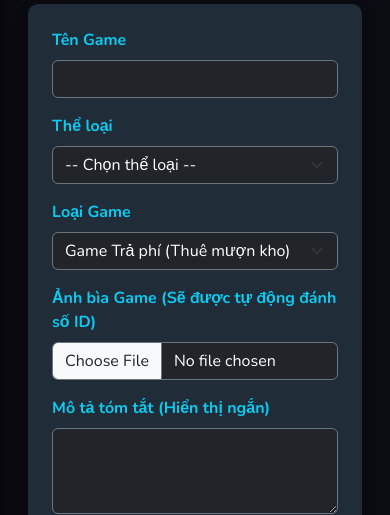
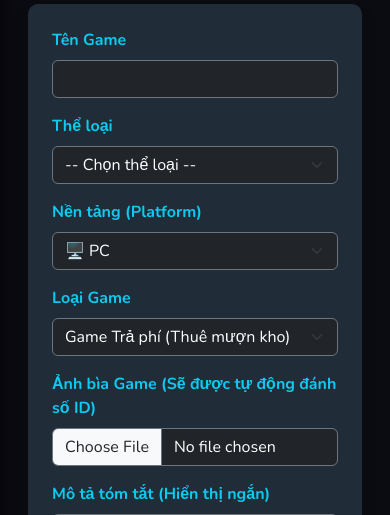
Before and after one commit to Thanhan2k6/andayplay, a PHP site: page /admin_add_game.php in a window 390 px wide. Shown: the part 159-674 px from the top of the page. Run offline with PHP 8.4, Linux system fonts and the light colour scheme; the visitor is signed in with stand-in values (Sample User, id 1); data that the repository does not hold is empty.

Commit message:
Them chuc nang phan loai PC Mobile cho Admin

```diff
--- a/admin_add_game.php
+++ b/admin_add_game.php
@@ -15,6 +15,9 @@ if(isset($_POST['btn_add'])) {
     $title = $conn->real_escape_string($_POST['title']);
     $category_id = intval($_POST['category_id']);
 
+    // ĐOẠN MỚI: Bắt dữ liệu Nền tảng
+    $platform = $conn->real_escape_string($_POST['platform']);
+
     // Lưu ý: Đổi tên biến $description cũ thành $short_desc để đỡ nhầm lẫn với bài viết dài
     $short_desc = $conn->real_escape_string($_POST['short_description']);
 
@@ -27,9 +30,9 @@ if(isset($_POST['btn_add'])) {
     $download_link = ($price_type == 'free') ? $conn->real_escape_string($_POST['download_link']) : '';
 
     // BƯỚC 1: Lưu thông tin vào Database trước với link ảnh rỗng để Database cấp số thứ tự (ID)
-    // Cập nhật SQL: Thêm lưu description (bài viết dài)
-    $sql_insert = "INSERT INTO games (title, category_id, short_description, description, system_req, total_quantity, available_quantity, price_type, download_link, image_url)
-            VALUES ('$title', $category_id, '$short_desc', '$long_desc', '$system_req', $quantity, $quantity, '$price_type', '$download_link', '')";
+    // Cập nhật SQL: Thêm cột platform
+    $sql_insert = "INSERT INTO games (title, category_id, platform, short_description, description, system_req, total_quantity, available_quantity, price_type, download_link, image_url)
+            VALUES ('$title', $category_id, '$platform', '$short_desc', '$long_desc', '$system_req', $quantity, $quantity, '$price_type', '$download_link', '')";
 
     if($conn->query($sql_insert) === TRUE) {
         // Lấy số ID vừa được Database tạo ra (Ví dụ: 1, 2, 3...)
@@ -90,6 +93,14 @@ if(isset($_POST['btn_add'])) {
                 </div>
 
                 <div class="row">
+                    <!-- ĐOẠN MỚI: Thêm chọn nền tảng -->
+                    <div class="col-md-6 mb-3">
+                        <label class="form-label text-info fw-bold">Nền tảng (Platform)</label>
+                        <select name="platform" class="form-select bg-dark text-white border-secondary" required>
+                            <option value="PC">🖥️ PC</option>
+                            <option value="Mobile">📱 Mobile</option>
+                        </select>
+                    </div>
                     <div class="col-md-6 mb-3">
                         <label class="form-label text-info fw-bold">Loại Game</label>
                         <select name="price_type" id="priceTypeSelect" class="form-select bg-dark text-white border-secondary" required onchange="toggleDownloadLink()">
@@ -97,7 +108,10 @@ if(isset($_POST['btn_add'])) {
                             <option value="free">Game Miễn phí (Link chính thức)</option>
                         </select>
                     </div>
-                    <div class="col-md-6 mb-3" id="downloadLinkDiv" style="display: none;">
+                </div>
+
+                <div class="row" id="downloadLinkDiv" style="display: none;">
+                    <div class="col-12 mb-3">
                         <label class="form-label text-info fw-bold">Link tải chính thức</label>
                         <input type="url" name="download_link" class="form-control bg-dark text-white border-secondary" placeholder="https://store.steampowered.com/...">
                     </div>
@@ -113,13 +127,12 @@ if(isset($_POST['btn_add'])) {
                     <textarea name="short_description" class="form-control bg-dark text-white border-secondary" rows="3" required></textarea>
                 </div>
 
-                <!-- ĐOẠN ĐƯỢC THÊM MỚI: NHẬP BÀI GIỚI THIỆU CHI TIẾT -->
+                <!-- NHẬP BÀI GIỚI THIỆU CHI TIẾT -->
                 <div class="mb-4">
                     <label class="form-label text-warning fw-bold">Mô tả chi tiết (Bài giới thiệu Game)</label>
                     <textarea name="long_description" class="form-control bg-dark text-white border-secondary" rows="10" placeholder="Viết bài giới thiệu chi tiết về cốt truyện, tính năng nổi bật... Hỗ trợ xuống dòng bằng phím Enter."></textarea>
                     <div class="form-text text-secondary">Nội dung này sẽ hiển thị toàn bộ trên trang Chi tiết Game.</div>
                 </div>
-                <!-- KẾT THÚC ĐOẠN THÊM MỚI -->
 
                 <div class="row">
                     <div class="col-md-6 mb-4">
```
Also changed, not shown: admin_edit_game.php (+19 -5 lines).
